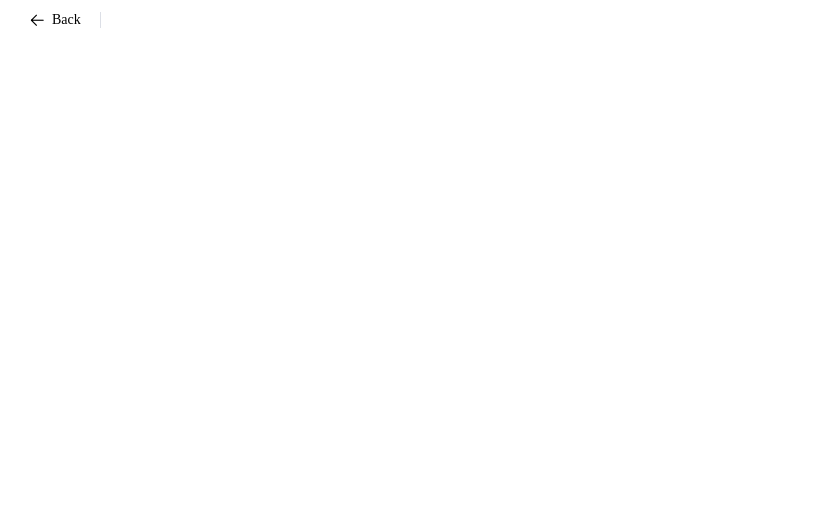
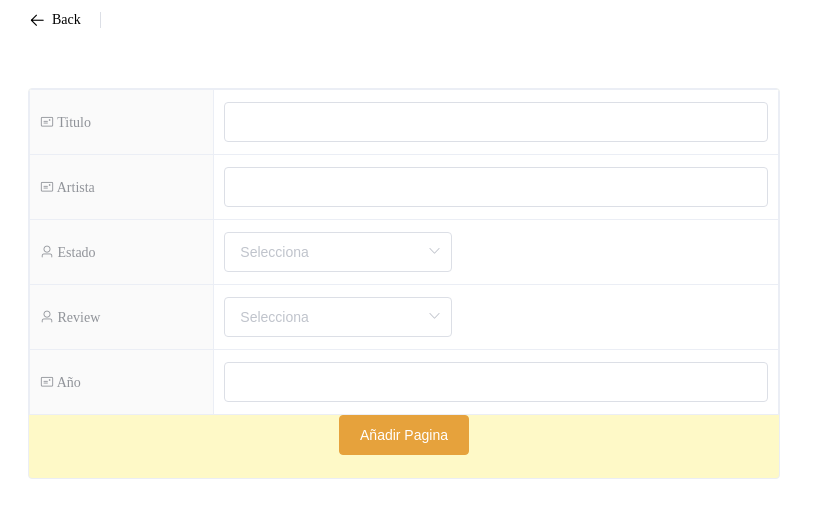
Before and after one commit to freddyamarante/soa_ejemplo, a Nuxt app: page /example in a window 1280 px wide. Shown: the top 518 px of the page, without its empty margins (0-815 px from the left). Built offline with nearby package versions, Linux system fonts and the light colour scheme.

Commit message:
Create Album Form

```diff
--- a/components/AlbumForm.vue
+++ b/components/AlbumForm.vue
@@ -0,0 +1,126 @@
+<template>
+  <el-card
+    v-loading="loading"
+    class="row-bg box-card"
+    shadow="hover"
+    :body-style="{ padding: '0px' }"
+  >
+    <el-form ref="form" :model="form">
+      <el-descriptions border>
+        <el-descriptions-item :span="3">
+          <template slot="label">
+            <i class="el-icon-postcard"></i>
+            Titulo
+          </template>
+          <el-input v-model="form.title" clearable> </el-input>
+        </el-descriptions-item>
+        <el-descriptions-item :span="3">
+          <template slot="label">
+            <i class="el-icon-postcard"></i>
+            Artista
+          </template>
+          <el-input v-model="form.artist" clearable> </el-input>
+        </el-descriptions-item>
+          <el-descriptions-item :span="3">
+          <template slot="label">
+            <i class="el-icon-user"></i>
+            Estado
+          </template>
+          <el-select v-model="form.state" placeholder="Selecciona"  clearable>
+            <el-option
+              v-for="state in stateOptions"
+              :key="state.value"
+              :label="`${state.label}`"
+              :value="state.value"
+            >
+            </el-option>
+          </el-select>
+        </el-descriptions-item>
+          <el-descriptions-item :span="3">
+          <template slot="label">
+            <i class="el-icon-user"></i>
+            Review
+          </template>
+          <el-select v-model="form.revuew" placeholder="Selecciona"  clearable>
+            <el-option
+              v-for="review in reviewOptions"
+              :key="review.value"
+              :label="`${review.label}`"
+              :value="review.value"
+            >
+            </el-option>
+          </el-select>
+        </el-descriptions-item>
+        <el-descriptions-item :span="3">
+          <template slot="label">
+            <i class="el-icon-postcard"></i>
+            Año
+          </template>
+          <el-input v-model="form.year" clearable> </el-input>
+        </el-descriptions-item>
+      </el-descriptions>
+      <el-form-item>
+            <el-button type="warning" @click="addPage()"
+              >Añadir Pagina</el-button>
+          </el-form-item>
+      </el-form>
+  </el-card>
+</template>
+
+<script>
+export default {
+  name: 'AlbumForm',
+  data() {
+    return {
+      form: {
+        title: '', // title - string
+        artist: '', // text - string
+        state: '', // select - string
+        review: '', // select - string
+        year: '', // text - number
+      },
+      stateOptions: [{
+        label: 'Parcialmente',
+        value: 'Parcialmente'
+      },
+      {
+        label: 'Escuchado',
+        value: 'Escuchado'
+      },
+      {
+        label: 'Relisten',
+        value: 'Relisten'
+      },
+      {
+        label: 'Sin escuchar',
+        value: 'Sin escuchar'
+      }],
+      reviewOptions: [{
+        label: '-',
+        value: '-'
+      },
+      {
+        label: '⭐',
+        value: '⭐'
+      },
+      {
+        label: '⭐⭐',
+        value: '⭐⭐'
+      },
+      {
+        label: '⭐⭐⭐',
+        value: '⭐⭐⭐'
+      },
+      {
+        label: '⭐⭐⭐⭐',
+        value: '⭐⭐⭐⭐'
+      },
+      {
+        label: '⭐⭐⭐⭐⭐',
+        value: '⭐⭐⭐⭐⭐'
+      }],
+      errors: [],
+    }
+  }
+}
+</script>
--- a/pages/example.vue
+++ b/pages/example.vue
@@ -1,5 +1,6 @@
 <template>
   <div>
+    <AlbumForm />
   </div>
 </template>
 
```
